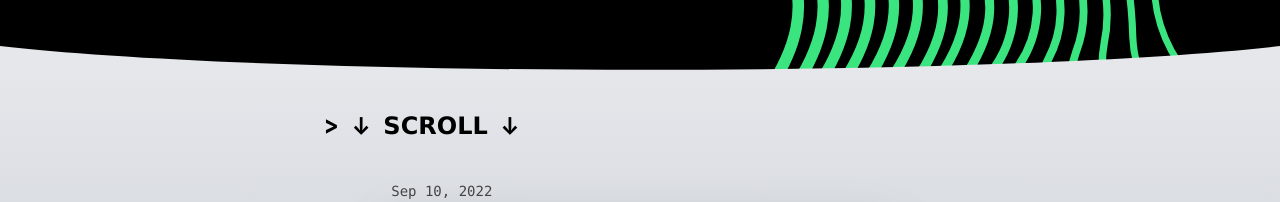
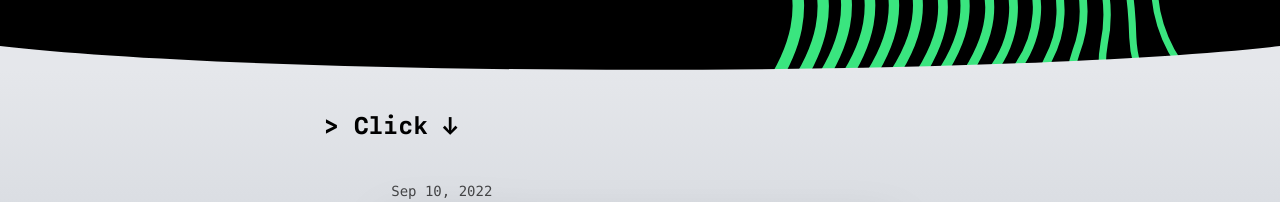
Before and after one commit to samcharactergithub/Glowm1, a plain HTML site: page index.html in a window 1280 px wide. Shown: the part 675-877 px from the top of the page. Drawn offline with Linux system fonts and the light colour scheme.

Commit message:
Update index.html

```diff
--- a/index.html
+++ b/index.html
@@ -154,7 +154,7 @@
   <div blog-section-bg class="relative w-full h-fit bg-gradient-to-b from-gray-200 via-gray-300 to-gray-400">
     <div blog-section-tightener class="max-w-lg px-5 mx-auto md:max-w-xl lg:max-w-2xl">
       <div blog-section-title class="w-fit font-[MonoBold] text-lg md:text-xl lg:text-2xl cursor-pointer py-10"
-        id="Blog" onclick="location.href='#Blog'">> ↓ 𝗦𝗖𝗥𝗢𝗟𝗟 ↓</div>
+        id="Blog" onclick="location.href='#Blog'">> Click ↓</div>
 
 
 
```
